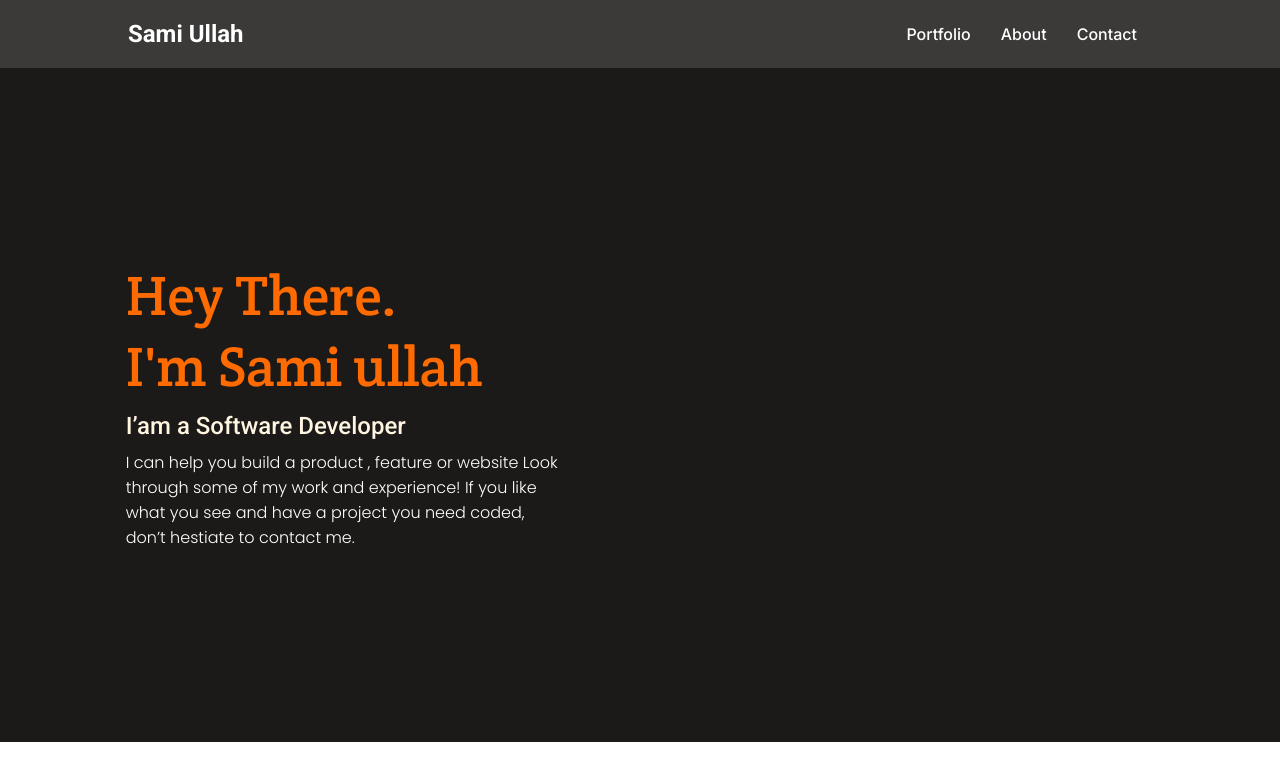
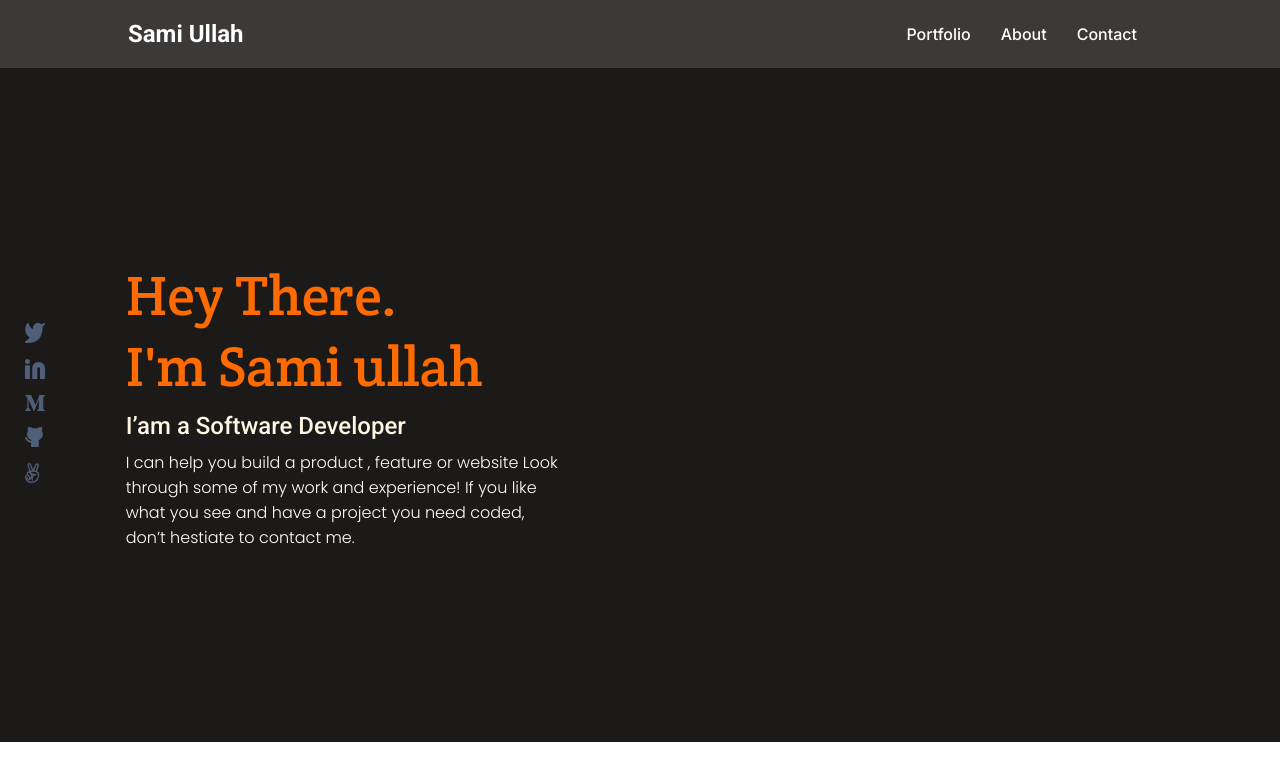
Before and after one commit to Sami-Ullah-Tufail/Portfolio-Website-design.github.io, a website: page index.html in a window 1280 px wide. Drawn offline with nearby package versions, Linux system fonts and the light colour scheme.

Commit message:
Update index.html

```diff
--- a/index.html
+++ b/index.html
@@ -15,9 +15,9 @@
 <body>
   <header id="toolbar">
     <a id="logo" class="margin-reset" href="">Sami Ullah</a>
-    <a id="nav-button"><img src="ASSETS /Union.png" alt="navigation bar button"></a>
+    <a id="nav-button"><img src="files/Union.png" alt="navigation bar button"></a>
     <nav id="nav-list" class="hide">
-      <a id="close-navlist" class="hide-desk"><img src="ASSETS /Icon.png" alt="Close Button"></a>
+      <a id="close-navlist" class="hide-desk"><img src="files/Icon.png" alt="Close Button"></a>
       <ul class="padding-reset margin-reset">
         <li><a href="#works">Portfolio</a></li>
         <li><a href="#about-me">About</a></li>
@@ -33,11 +33,11 @@
       don’t hestiate to contact me.
     </p>
     <ul class="padding-reset social-media">
-      <li><a href=""><img src="ASSETS /Vector.svg" alt=""></a></li>
-      <li><a href=""><img src="ASSETS /Linkedin icon.svg" alt=""></a></li>
-      <li><a href=""><img src="ASSETS /Vector (2).svg" alt=""></a></li>
-      <li><a href=""><img src="ASSETS /Vector (1).svg" alt=""></a></li>
-      <li><a href=""><img src="ASSETS /Vector (3).svg" alt=""></a></li>
+      <li><a href=""><img src="files/Vector.svg" alt=""></a></li>
+      <li><a href=""><img src="files/Linkedin icon.svg" alt=""></a></li>
+      <li><a href=""><img src="files/Vector (2).svg" alt=""></a></li>
+      <li><a href=""><img src="files/Vector (1).svg" alt=""></a></li>
+      <li><a href=""><img src="files/Vector (3).svg" alt=""></a></li>
     </ul>
 
   </section>
```
